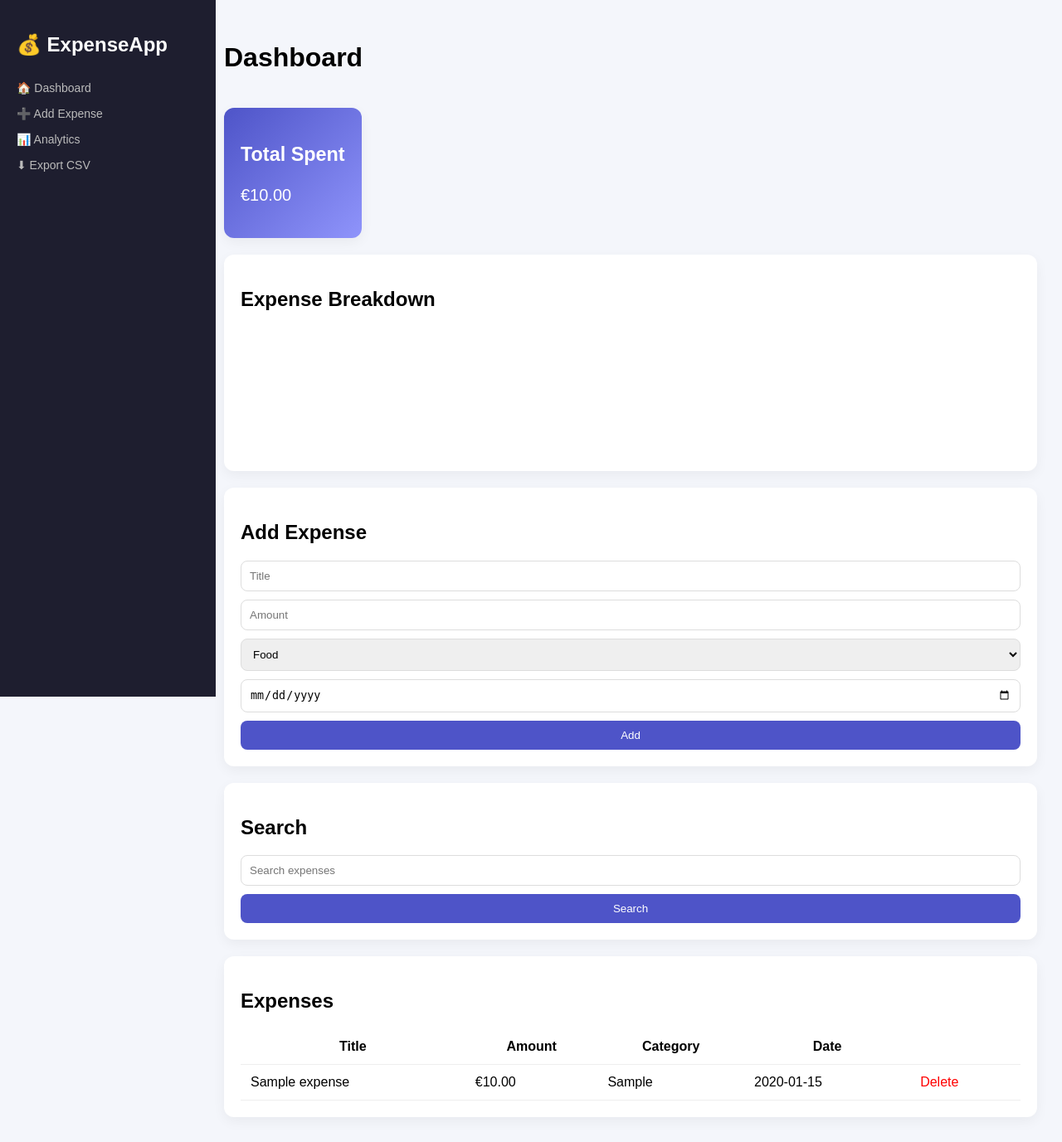
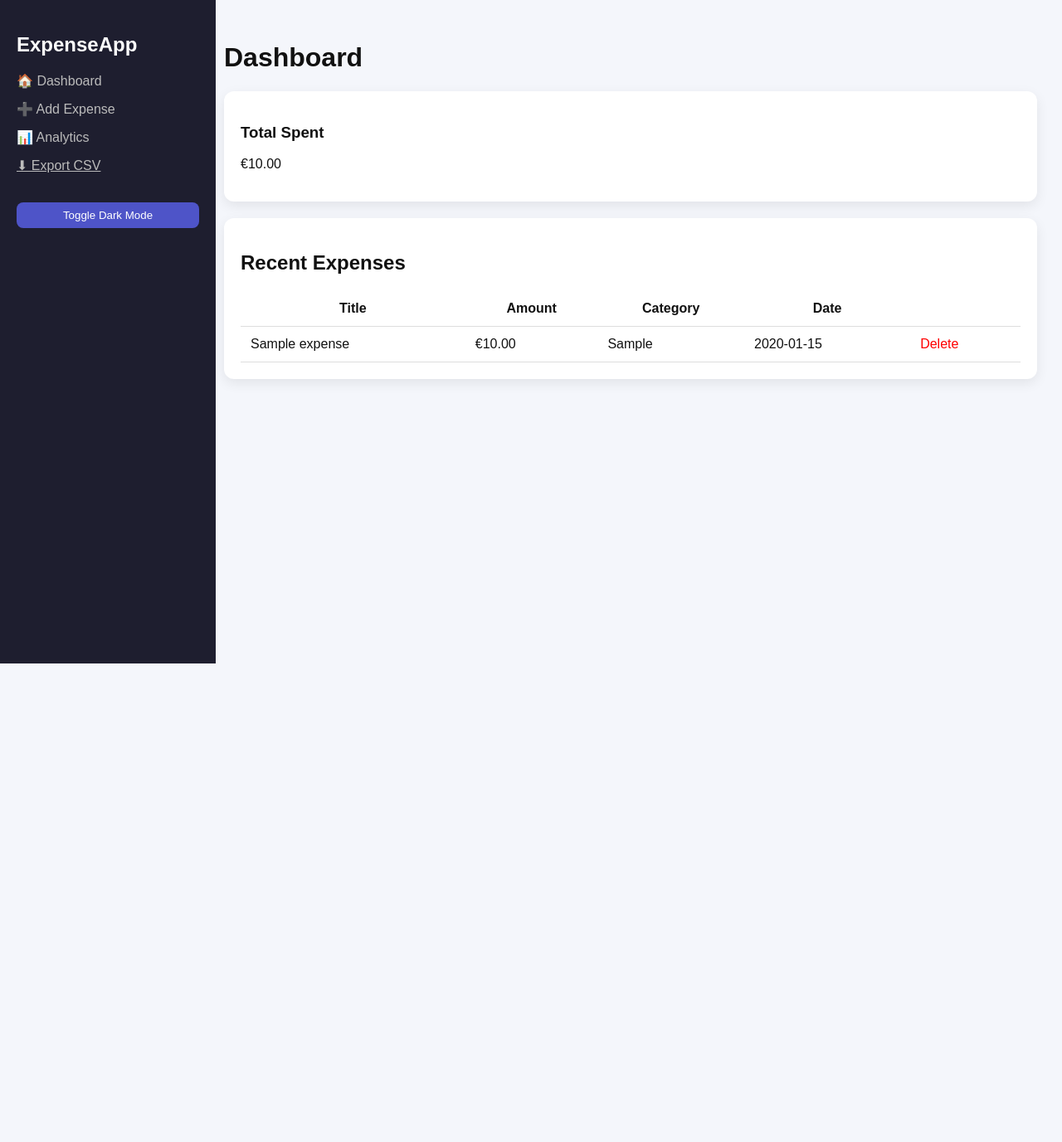
Before and after one commit to abhipshabhatta/smart-expense-tracker, a Flask app: page / in a window 1280 px wide. Shown: the whole page at 83% size. After the commit the page ends 800 px from the top, so only its background shows below. Run offline with Flask 3, Linux system fonts and the light colour scheme; tables that the repository leaves empty hold one stand-in row (values such as "Sample post"); a map, chart or similar area stays blank.

Commit message:
Refactor dashboard UI with SPA navigation, dark mode, and analytics improvements

```diff
--- a/app.py
+++ b/app.py
@@ -1,75 +1,128 @@
-from flask import Flask, render_template, request, redirect
+from flask import Flask, render_template, request, redirect, make_response
 import sqlite3
-from datetime import datetime
+import csv
+
 print("APP STARTED")
+
 app = Flask(__name__)
 
 DB_NAME = "database.db"
 
+
+# ---------------- DATABASE SETUP ----------------
 def create_table():
     connection = sqlite3.connect(DB_NAME)
     cursor = connection.cursor()
+
     cursor.execute("""
-                   CREATE TABLE IF NOT EXISTS expenses (
-                   id INTEGER PRIMARY KEY AUTOINCREMENT,
-                   title TEXT NOT NULL,
-                   amount REAL NOT NULL,
-                   category TEXT NOT NULL,
-                   date TEXT NOT NULL
-                   )
-                   """)
+        CREATE TABLE IF NOT EXISTS expenses (
+            id INTEGER PRIMARY KEY AUTOINCREMENT,
+            title TEXT NOT NULL,
+            amount REAL NOT NULL,
+            category TEXT NOT NULL,
+            date TEXT NOT NULL
+        )
+    """)
 
     connection.commit()
     connection.close()
 
-    @app.route("/")
-    def home():
-        connection = sqlite3.connect(DB_NAME)
-        cursor = connection.cursor()
-        cursor.execute("SELECT * FROM expenses ORDER BY date DESC")
-        expenses = cursor.fetchall()
 
-        cursor.execute("SELECT SUM(amount) FROM expenses")
-        total = cursor.fetchone()[0]
+# ---------------- HOME PAGE ----------------
+@app.route("/")
+def home():
+    connection = sqlite3.connect(DB_NAME)
+    cursor = connection.cursor()
 
-        connection.close()
+    cursor.execute("SELECT * FROM expenses ORDER BY date DESC")
+    expenses = cursor.fetchall()
 
-        if total is None:
-            total = 0
+    cursor.execute("SELECT SUM(amount) FROM expenses")
+    total = cursor.fetchone()[0]
 
-        return render_template("index.html", expenses=expenses, total=total)
+    cursor.execute("""
+        SELECT category, SUM(amount)
+        FROM expenses
+        GROUP BY category
+    """)
+    category_data = cursor.fetchall() or []
 
-    @app.route("/add", methods=["POST"])
-    def add_expense():
-        title = request.form["title"]
-        amount = request.form["amount"]
-        category = request.form["category"]
-        date = request.form["date"]
+    connection.close()
 
-        connection = sqlite3.connect(DB_NAME)
-        cursor = connection.cursor()
+    if total is None:
+        total = 0
 
-        cursor.execute("""
-                       INSERT INTO expenses (title, amount, category, date)
-                       VALUES (?, ?, ?, ?)
-                """, (title, amount, category, date))
+    return render_template(
+        "index.html",
+        expenses=expenses,
+        total=total,
+        category_data=category_data
+    )
 
-        connection.commit()
-        connection.close()
 
-        return redirect("/")
+# ---------------- ADD EXPENSE ----------------
+@app.route("/add", methods=["POST"])
+def add_expense():
+    title = request.form["title"]
+    amount = request.form["amount"]
+    category = request.form["category"]
+    date = request.form["date"]
 
-    @app.route("/delete/<int:id>")
-    def delete_expense(id):
-        connection = sqlite3.connect(DB_NAME)
-        cursor = connection.cursor()
+    connection = sqlite3.connect(DB_NAME)
+    cursor = connection.cursor()
 
-        cursor.execute("DELETE FROM expenses WHERE id = ?", (id,))
-        connection.commit()
-        connection.close()
+    cursor.execute("""
+        INSERT INTO expenses (title, amount, category, date)
+        VALUES (?, ?, ?, ?)
+    """, (title, amount, category, date))
 
-        return redirect("/")
+    connection.commit()
+    connection.close()
 
+    return redirect("/")
+
+
+# ---------------- DELETE EXPENSE ----------------
+@app.route("/delete/<int:id>")
+def delete_expense(id):
+    connection = sqlite3.connect(DB_NAME)
+    cursor = connection.cursor()
+
+    cursor.execute("DELETE FROM expenses WHERE id = ?", (id,))
+
+    connection.commit()
+    connection.close()
+
+    return redirect("/")
+
+
+# ---------------- EXPORT CSV ----------------
+@app.route("/export")
+def export_csv():
+    connection = sqlite3.connect(DB_NAME)
+    cursor = connection.cursor()
+
+    cursor.execute("SELECT * FROM expenses")
+    expenses = cursor.fetchall()
+
+    connection.close()
+
+    response = make_response()
+
+    response.headers["Content-Disposition"] = "attachment; filename=expenses.csv"
+    response.headers["Content-type"] = "text/csv"
+
+    writer = csv.writer(response.stream)
+
+    writer.writerow(["ID", "Title", "Amount", "Category", "Date"])
+
+    for expense in expenses:
+        writer.writerow(expense)
+
+    return response
+
+
+# ---------------- RUN APP ----------------
 if __name__ == "__main__":
     create_table()
     app.run(debug=True)
--- a/static/script.js
+++ b/static/script.js
@@ -1,29 +1,44 @@
-const labels = categoryData.map(item => item[0]);
-const values = categoryData.map(item => item[1]);
+console.log("script loaded");
 
-const ctx = document.getElementById("expenseChart");
+// ---------------- PAGE SWITCHING ----------------
+function showPage(pageId) {
 
-new Chart(ctx, {
-    type: "doughnut",
-    data: {
-        labels: labels,
-        datasets: [{
-            data: values,
-            backgroundColor: [
-                "#4e54c8",
-                "#8f94fb",
-                "#ff6b6b",
-                "#feca57",
-                "#1dd1a1"
-            ]
-        }]
-    },
-    options: {
-        responsive: true,
-        plugins: {
-            legend: {
-                position: "bottom"
-            }
-        }
+    const pages = document.querySelectorAll(".page");
+
+    pages.forEach(page => {
+        page.classList.add("hidden");
+    });
+
+    const activePage = document.getElementById(pageId);
+
+    if (activePage) {
+        activePage.classList.remove("hidden");
     }
-});
+}
+
+// ---------------- DARK MODE ----------------
+function toggleDarkMode() {
+    document.body.classList.toggle("dark");
+
+    if (document.body.classList.contains("dark")) {
+        localStorage.setItem("theme", "dark");
+    } else {
+        localStorage.setItem("theme", "light");
+    }
+}
+
+// ---------------- INIT ----------------
+window.onload = function () {
+
+    console.log("DOM ready");
+
+    // theme load
+    const theme = localStorage.getItem("theme");
+
+    if (theme === "dark") {
+        document.body.classList.add("dark");
+    }
+
+    // default page
+    showPage("dashboard");
+};
--- a/static/style.css
+++ b/static/style.css
@@ -1,7 +1,28 @@
+/* BASE */
 body {
     margin: 0;
     font-family: Arial, sans-serif;
-    background: #f4f6fb;
+    background: var(--bg);
+    color: var(--text);
+    transition: 0.3s ease;
+}
+
+/* LIGHT THEME */
+:root {
+    --bg: #f4f6fb;
+    --card: white;
+    --text: #111;
+    --sidebar: #1e1e2f;
+    --accent: #4e54c8;
+}
+
+/* DARK THEME */
+.dark {
+    --bg: #0f111a;
+    --card: #1a1d2b;
+    --text: #ffffff;
+    --sidebar: #000000;
+    --accent: #8f94fb;
 }
 
 /* LAYOUT */
@@ -13,26 +34,30 @@ body {
 .sidebar {
     width: 220px;
     height: 100vh;
-    background: #1e1e2f;
+    background: var(--sidebar);
     color: white;
     padding: 20px;
     position: fixed;
 }
 
-.sidebar h2 {
-    margin-bottom: 30px;
-}
-
 .sidebar a {
     display: block;
     color: #bbb;
-    text-decoration: none;
     margin: 15px 0;
-    font-size: 14px;
+    cursor: pointer;
 }
 
 .sidebar a:hover {
     color: white;
+}
+
+/* DARK BUTTON */
+.dark-btn {
+    margin-top: 20px;
+    padding: 8px;
+    width: 100%;
+    border: none;
+    cursor: pointer;
 }
 
 /* MAIN */
@@ -42,50 +67,20 @@ body {
     width: 100%;
 }
 
-/* CARDS */
-.cards {
-    display: flex;
-    gap: 20px;
-}
-
+/* CARD */
 .card {
-    background: white;
+    background: var(--card);
     padding: 20px;
     border-radius: 12px;
     margin-top: 20px;
-    box-shadow: 0 5px 15px rgba(0,0,0,0.05);
+    box-shadow: 0 5px 15px rgba(0,0,0,0.08);
+    transition: 0.3s ease;
 }
-
-.highlight {
-    background: linear-gradient(135deg, #4e54c8, #8f94fb);
-    color: white;
-    font-size: 20px;
-}
-
-/* FORM */
-form {
-    display: flex;
-    flex-direction: column;
-    gap: 10px;
-}
-
-input, select {
-    padding: 10px;
-    border: 1px solid #ddd;
-    border-radius: 8px;
-}
-
-button {
-    background: #4e54c8;
-    color: white;
-    border: none;
-    padding: 10px;
-    border-radius: 8px;
-    cursor: pointer;
-}
-
-button:hover {
-    background: #3b40a4;
+/* ANALYTICS GRID */
+.analytics-grid {
+    display: grid;
+    grid-template-columns: repeat(2, 1fr);
+    gap: 20px;
 }
 
 /* TABLE */
@@ -96,10 +91,42 @@ table {
 
 th, td {
     padding: 12px;
-    border-bottom: 1px solid #eee;
+    border-bottom: 1px solid #ddd;
 }
 
+/* BUTTON */
+button {
+    background: var(--accent);
+    color: white;
+    border: none;
+    padding: 10px;
+    border-radius: 8px;
+    cursor: pointer;
+}
+
+/* DELETE */
 .delete {
     color: red;
     text-decoration: none;
 }
+
+/* HIDE PAGES */
+.hidden {
+    display: none;
+}
+
+/*Fade animation*/
+.fade-in {
+    animation: fadeIn 0.4s ease-in;
+}
+
+@keyframes fadeIn {
+    from {
+        opacity: 0;
+        transform: translateY(10px);
+    }
+    to {
+        opacity: 1;
+        transform: translateY(0);
+    }
+}
--- a/templates/index.html
+++ b/templates/index.html
@@ -15,39 +15,68 @@
     <!-- SIDEBAR -->
     <div class="sidebar">
 
-        <h2>💰 ExpenseApp</h2>
+        <h2>ExpenseApp</h2>
 
-        <a href="#">🏠 Dashboard</a>
-        <a href="#add">➕ Add Expense</a>
-        <a href="#analytics">📊 Analytics</a>
+        <a onclick="showPage('dashboard')">🏠 Dashboard</a>
+        <a onclick="showPage('add')">➕ Add Expense</a>
+        <a onclick="showPage('analytics')">📊 Analytics</a>
         <a href="/export">⬇ Export CSV</a>
+
+        <button onclick="toggleDarkMode()" class="dark-btn">
+            Toggle Dark Mode
+        </button>
 
     </div>
 
     <!-- MAIN -->
     <div class="main">
 
+        <!-- DASHBOARD PAGE -->
+        <div class="page" id="dashboard">
+
             <h1>Dashboard</h1>
-
-        <!-- TOP CARDS -->
-        <div class="cards">
 
             <div class="card highlight">
                 <h3>Total Spent</h3>
                 <p>€{{ "%.2f"|format(total) }}</p>
             </div>
 
+            <div class="card">
+                <h2>Recent Expenses</h2>
+
+                <table>
+                    <tr>
+                        <th>Title</th>
+                        <th>Amount</th>
+                        <th>Category</th>
+                        <th>Date</th>
+                        <th></th>
+                    </tr>
+
+                    {% for expense in expenses %}
+
+                    <tr class="fade-in">
+                        <td>{{ expense[1] }}</td>
+                        <td>€{{ "%.2f"|format(expense[2]) }}</td>
+                        <td>{{ expense[3] }}</td>
+                        <td>{{ expense[4] }}</td>
+                        <td>
+                            <a class="delete" href="/delete/{{ expense[0] }}">Delete</a>
+                        </td>
+                    </tr>
+
+                    {% endfor %}
+                </table>
             </div>
 
-        <!-- CHART -->
-        <div class="card" id="analytics">
-            <h2>Expense Breakdown</h2>
-            <canvas id="expenseChart"></canvas>
         </div>
 
-        <!-- ADD EXPENSE -->
-        <div class="card" id="add">
-            <h2>Add Expense</h2>
+        <!-- ADD PAGE -->
+        <div class="page hidden" id="add">
+
+            <h1>Add Expense</h1>
+
+            <div class="card">
 
                 <form action="/add" method="POST">
 
@@ -64,61 +93,51 @@
 
                     <input type="date" name="date" required>
 
-                <button type="submit">Add</button>
+                    <button type="submit">Add Expense</button>
+
                 </form>
-        </div>
-
-        <!-- SEARCH -->
-        <div class="card">
-
-            <h2>Search</h2>
-
-            <form method="GET" action="/">
-                <input type="text" name="search" placeholder="Search expenses">
-                <button type="submit">Search</button>
-            </form>
-
-        </div>
-
-        <!-- TABLE -->
-        <div class="card">
-
-            <h2>Expenses</h2>
-
-            <table>
-
-                <tr>
-                    <th>Title</th>
-                    <th>Amount</th>
-                    <th>Category</th>
-                    <th>Date</th>
-                    <th></th>
-                </tr>
-
-                {% for expense in expenses %}
-
-                <tr>
-                    <td>{{ expense[1] }}</td>
-                    <td>€{{ "%.2f"|format(expense[2]) }}</td>
-                    <td>{{ expense[3] }}</td>
-                    <td>{{ expense[4] }}</td>
-                    <td>
-                        <a class="delete" href="/delete/{{ expense[0] }}">Delete</a>
-                    </td>
-                </tr>
-
-                {% endfor %}
-
-            </table>
 
             </div>
 
         </div>
 
+        <!-- ANALYTICS PAGE -->
+        <div class="page hidden" id="analytics">
+
+    <h1>Analytics</h1>
+
+    <!-- INSIGHT CARDS -->
+    <div class="analytics-grid">
+
+        <div class="card">
+            <h3>Total Spending</h3>
+            <p>€{{ "%.2f"|format(total) }}</p>
+        </div>
+
+        <div class="card">
+            <h3>Insight</h3>
+            <p>You are spending mostly on essential categories.</p>
+        </div>
+
+    </div>
+
+    <!-- CHART -->
+    <div class="card">
+        <h2>Category Breakdown</h2>
+        <canvas id="expenseChart"></canvas>
+    </div>
+
 </div>
 
 <script>
-    const categoryData = { category_data , tojson };
+    let categoryData = [];
+
+    try {
+        categoryData = JSON.parse('{{ category_data | tojson | safe }}');
+    } catch (e) {
+        categoryData = [];
+        console.log("Chart data error:", e);
+    }
 </script>
 
 <script src="https://cdn.jsdelivr.net/npm/chart.js"></script>
```
Lines whose indentation alone changed are shown as unchanged.
